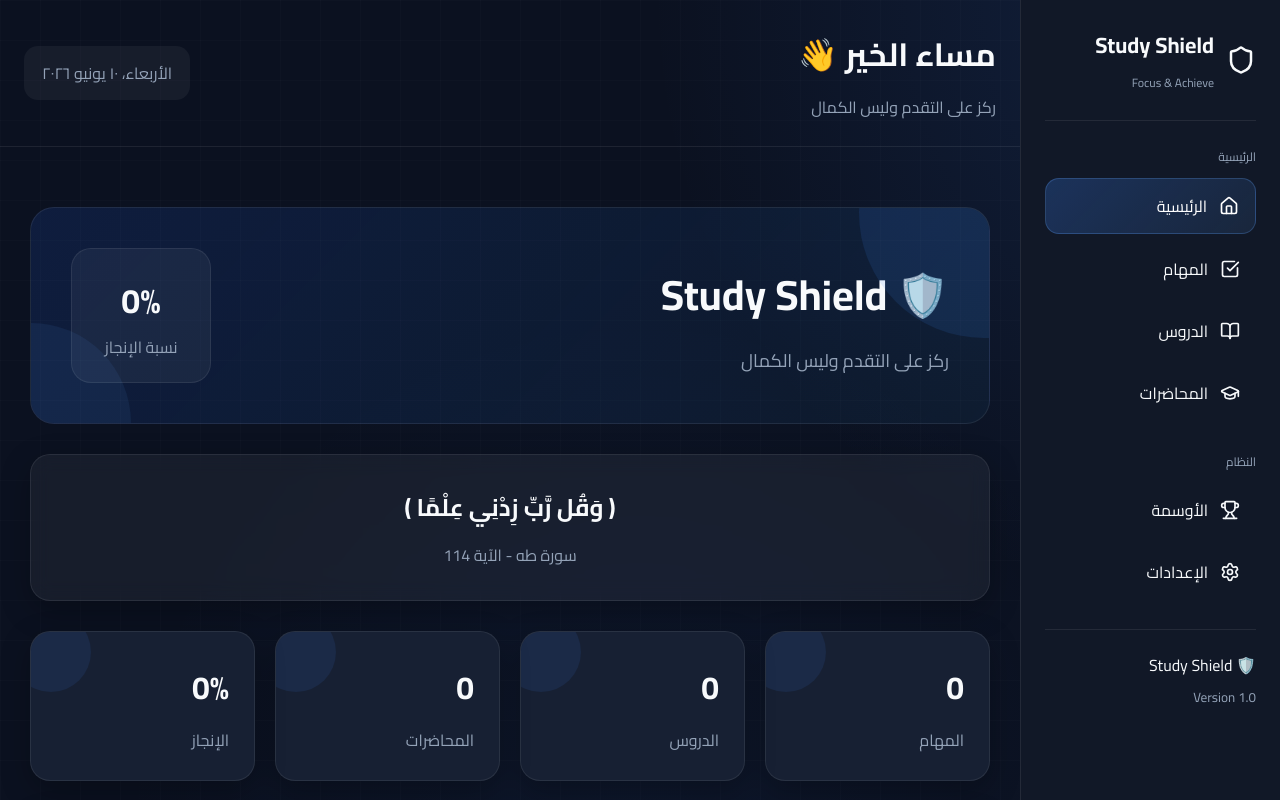
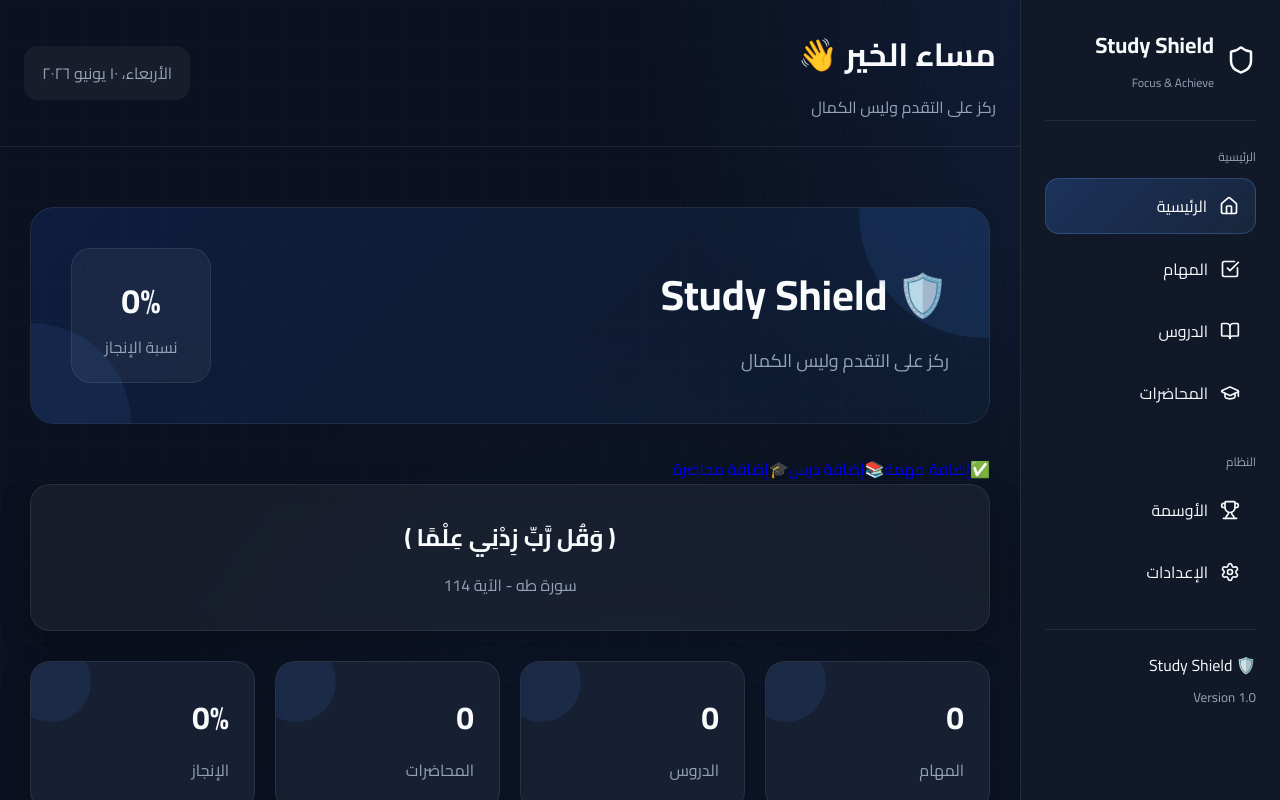
Before and after one commit to bt3762334-commits/study-shield, a React (Vite) app: page / in a window 1280 px wide. Shown: the top 800 px of the page. Built offline with nearby package versions, Linux system fonts and the light colour scheme.

Commit message:
Update Home.jsx

```diff
--- a/src/pages/Home.jsx
+++ b/src/pages/Home.jsx
@@ -1,6 +1,8 @@
 import { useEffect, useState } from "react";
 
 import XPCard from "../components/ui/XPCard";
+
+import QuickActions from "../components/ui/QuickActions";
 
 import NotificationCenter from "../components/ui/NotificationCenter";
 
@@ -58,6 +60,8 @@ export default function Home() {
   </div>
 
 </section>
+      <QuickActions />
+
       <section className="verse-card">
         <h2>{verse.text}</h2>
         <span>{verse.source}</span>
```
